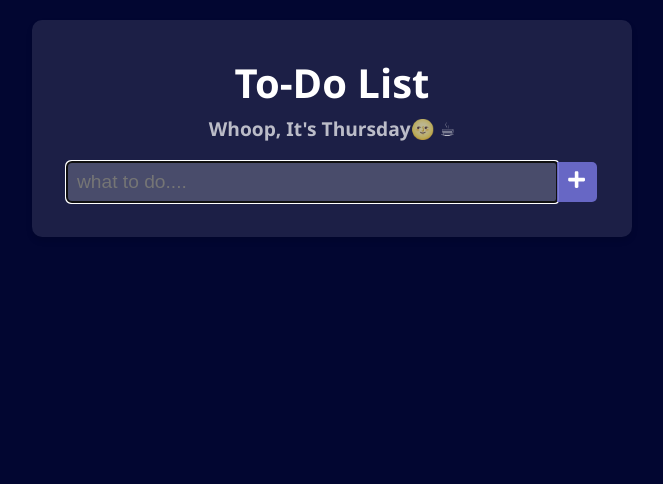
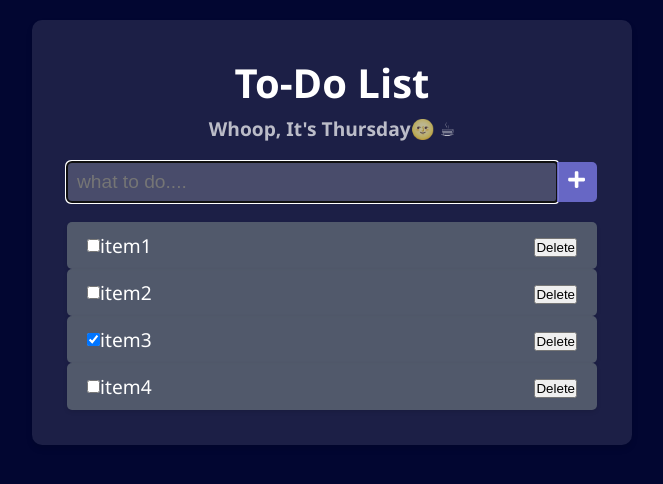
Before and after one commit to thejas-1999/todo-meta, a React (Vite) app: page / in a window 1280 px wide. Shown: the top 484 px of the page, without its empty margins (308-971 px from the left). Built offline with nearby package versions, Linux system fonts and the light colour scheme.

Commit message:
create the body section of the todo and styled it

```diff
--- a/src/App.jsx
+++ b/src/App.jsx
@@ -1,12 +1,14 @@
 import "./App.css";
 import Header from "./Components/Header/Header";
 import Form from "./Components/Form/Form";
+import Todo from "./Components/Todo/Todo";
 
 function App() {
   return (
     <div className="app">
       <Header />
       <Form />
+      <Todo />
     </div>
   );
 }
--- a/src/Components/Form/Form.jsx
+++ b/src/Components/Form/Form.jsx
@@ -1,16 +1,26 @@
 import { FaPlus } from "react-icons/fa";
+import { useState } from "react";
 import "../Form/Form.css";
 
 const Form = () => {
+  const [newItem, setNewItem] = useState("");
+  const handleSubmit = (e) => {
+    e.preventDefault();
+    if (!newItem) return;
+    addItem(newItem);
+    setNewItem("");
+  };
   return (
     <div>
-      <form className="input">
+      <form onSubmit={handleSubmit} className="input">
         <input
           type="text"
           autoFocus
           id="addItem"
           placeholder="what to do...."
           required
+          value={newItem}
+          onChange={(e) => setNewItem(e.target.value)}
         />
         <button type="submit" aria-label="Add Item">
           <FaPlus />
--- /dev/null
+++ b/src/Components/Todo/Todo.css
@@ -0,0 +1,19 @@
+.todos {
+  margin-top: 20px;
+}
+
+.todo {
+  display: flex;
+  align-items: center;
+  justify-content: space-between;
+  padding: 10px 20px;
+  border-radius: 5px;
+  background-color: rgba(87, 96, 111, 0.9);
+  box-shadow: 0 2px 4px rgba(0, 0, 0, 0.1);
+  transition: background-color 0.3s ease;
+}
+
+.todo label {
+  flex: 1;
+  font-size: 1.2rem;
+}
--- /dev/null
+++ b/src/Components/Todo/Todo.jsx
@@ -0,0 +1,45 @@
+import { useState } from "react";
+import "../Todo/Todo.css";
+const Todo = () => {
+  const [items, setItems] = useState([
+    {
+      id: 1,
+      checked: false,
+      item: "item1",
+    },
+    {
+      id: 2,
+      checked: false,
+      item: "item2",
+    },
+    {
+      id: 3,
+      checked: true,
+      item: "item3",
+    },
+    {
+      id: 4,
+      checked: false,
+      item: "item4",
+    },
+  ]);
+  return (
+    <div className="todos">
+      <ul>
+        {items.map((item) => (
+          <li className="todo" key={item.id}>
+            <div className="left">
+              <input type="checkbox" checked={item.checked} />
+            </div>
+
+            <label htmlFor="">{item.item}</label>
+            <div className="right">
+              <button>Delete</button>
+            </div>
+          </li>
+        ))}
+      </ul>
+    </div>
+  );
+};
+export default Todo;
```
